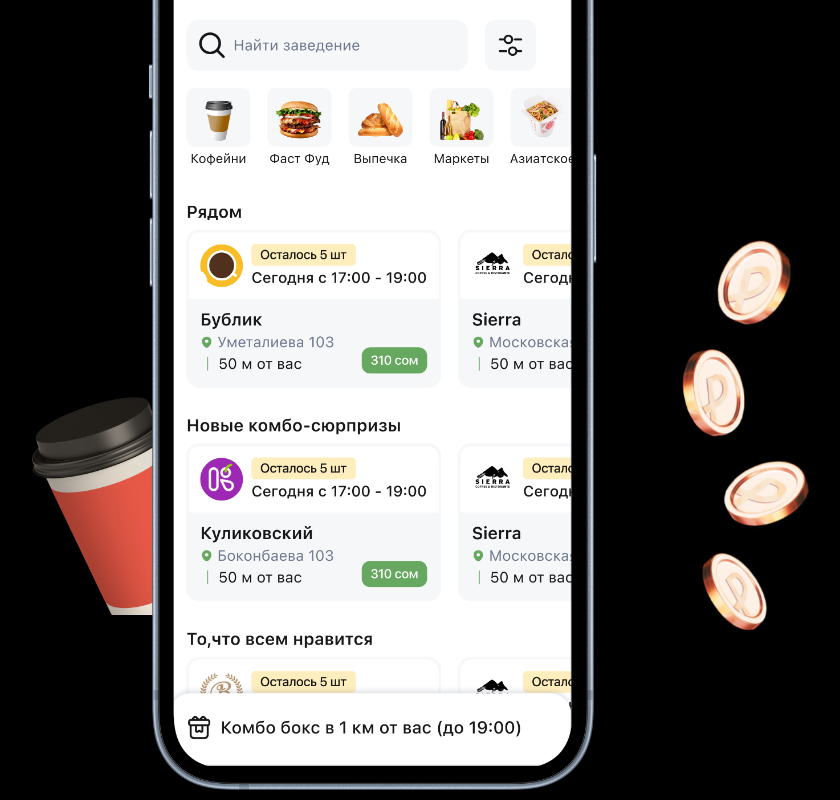
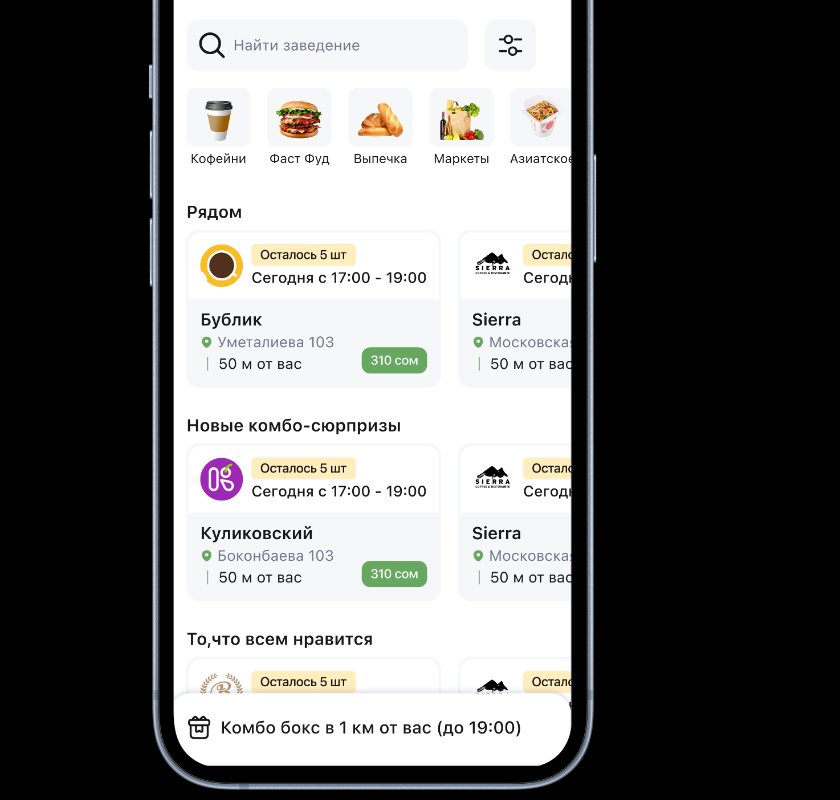
Before and after one commit to Az-s/landingImageAnimation, a React (Vite) app: page / in a window 1280 px wide. Shown: the part 569-1369 px from the top of the page, without its empty margins (267-1107 px from the left). Built offline with nearby package versions, Linux system fonts and the light colour scheme.

Commit message:
animation style changed

```diff
--- a/src/App.css
+++ b/src/App.css
@@ -151,7 +151,7 @@
 
   .coins-image {
     width: 12%;
-    right: 15%;
+    right: 25%;
   }
 
   .phone-image {
@@ -190,7 +190,7 @@
 
   .coins-image {
     width: 12%;
-    right: 15%;
+    right: 25%;
   }
 
   .phone-image {
--- a/src/components/AnimationPage.jsx
+++ b/src/components/AnimationPage.jsx
@@ -44,9 +44,12 @@ const AnimationPage = () => {
     controls.start({ backgroundColor: background });
   }, [background, controls]);
 
-  const opacity = scrollY <= 80 ? 1 : scrollY <= 160 ? 0.53 : 0.02;
-  const scale = scrollY <= 80 ? 1 : scrollY <= 160 ? 0.765 : 0.51;
+  const opacity3 = scrollY <= 80 ? 1 : scrollY <= 160 ? 0.53 : 0.02;
+  const scale3 = scrollY <= 80 ? 1 : scrollY <= 160 ? 0.765 : 0.51;
   const scale2 = scrollY <= 10 ? 1 : scrollY <= 80 ? 0.765 : 0.765;
+
+  const opacity = scrollY <= 80 ? 0 : scrollY <= 160 ? 0.5 : 1;
+  const scale = scrollY <= 80 ? 0 : scrollY <= 160 ? 0.6 : 1;
 
   return (
     <>
@@ -59,7 +62,7 @@ const AnimationPage = () => {
         <motion.img src={SaqtaImg} alt="Saqta" className="logoSaqta"/>
         <motion.h1
           className="fade-header"
-          whileInView={{ opacity: opacity, scale: scale }}
+          whileInView={{ opacity: opacity3, scale: scale3 }}
           transition={{ duration: 0.4 }}
         >
           Отличная еда <span> <br /> по отличной цене</span>
```
